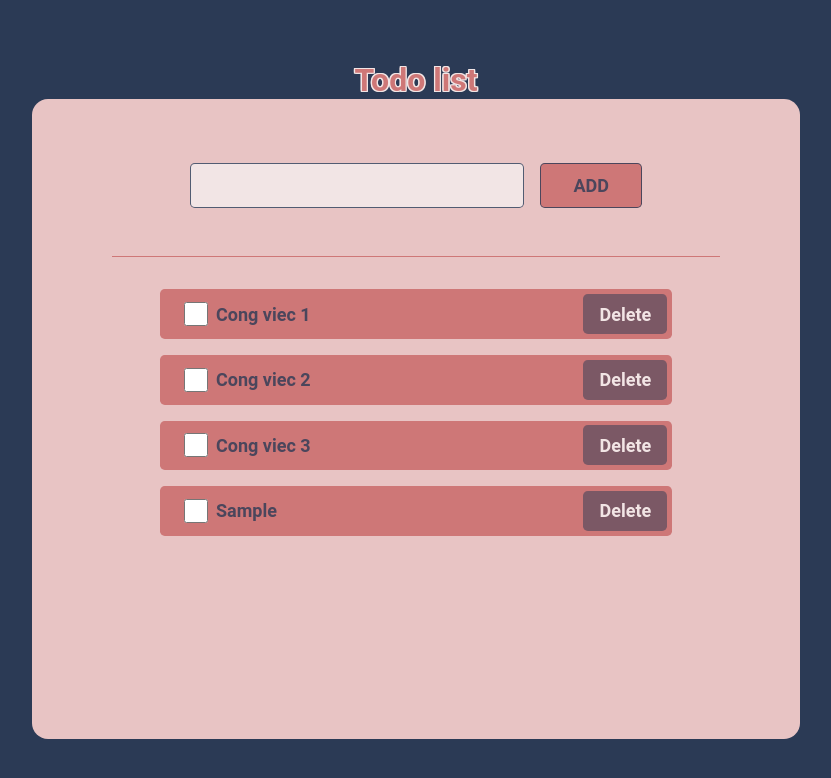
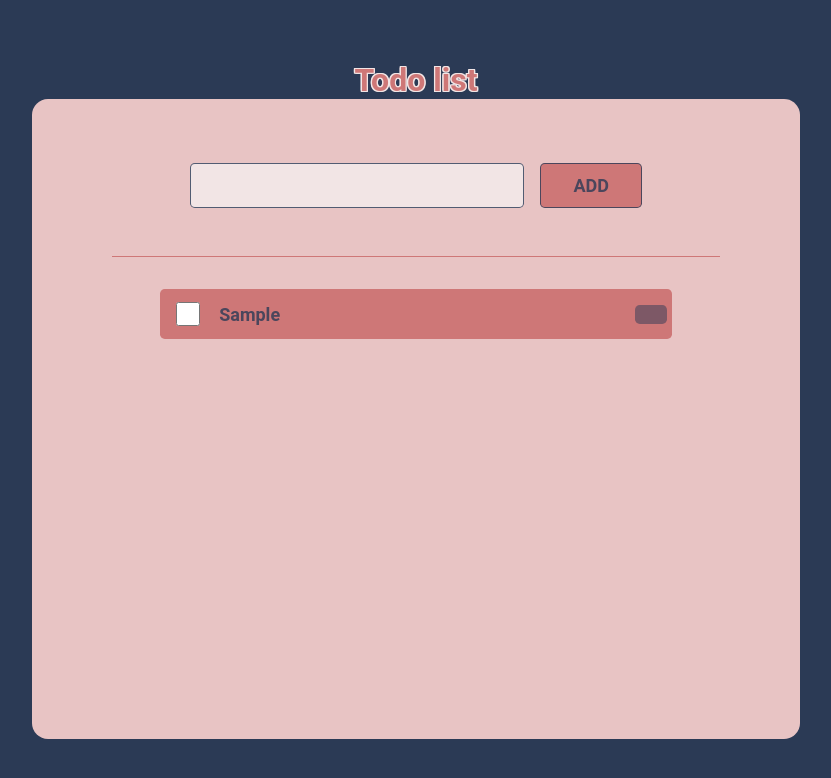
Before and after one commit to thanghn14/React-Todolist, a React (Vite) app: page / in a window 1280 px wide. Both pictures are taken after typing "Sample" into the empty fields and a click on the button "ADD". Shown: the top 778 px of the page, without its empty margins (224-1055 px from the left). Built offline with nearby package versions, Linux system fonts and the light colour scheme.

Commit message:
Changes to be committed: 	modified:   src/assets/css/AddTodo.css 	modified:   src/assets/css/ListTodo.css 	modified:   src/components/ListTodo.jsx 	modified:   src/components/Todo.jsx

```diff
--- a/src/assets/css/AddTodo.css
+++ b/src/assets/css/AddTodo.css
@@ -29,3 +29,8 @@
   outline: none;
   cursor: pointer;
 }
+
+.buttonStyle:hover {
+  opacity: .9;
+  transition: .2s ease-in-out;
+}
--- a/src/assets/css/ListTodo.css
+++ b/src/assets/css/ListTodo.css
@@ -1,7 +1,7 @@
 .todo {
   width: 100%;
   background: #CE7777;
-  padding: .8rem 1.5rem;
+  padding: .8rem 1rem;
   margin-bottom: 1rem;
   border-radius: .3rem;
   font-size: 18px;
@@ -9,7 +9,7 @@
   color: rgba(43, 58, 85, .8);
   display: flex;
   align-items: center;
-  gap: .5rem;
+  gap: 1.2rem;
   position: relative;
 }
 
--- a/src/components/ListTodo.jsx
+++ b/src/components/ListTodo.jsx
@@ -24,8 +24,19 @@ const ListTodo = (props) => {
       >
         {todo.name}
       </p>
-      <a className="deleteStyle" onClick={() => deleteTodo(todo.id)}>
-        Delete
+      <a
+        className="deleteStyle"
+        onClick={() => {
+          if (check) {
+            deleteTodo(todo.id);
+          }
+        }}
+        style={{
+          cursor: check ? "pointer" : "not-allowed",
+          background: !check && "rgba(43, 58, 85, .5)",
+        }}
+      >
+        { check && `Delete` }
       </a>
     </div>
   );
--- a/src/components/Todo.jsx
+++ b/src/components/Todo.jsx
@@ -1,47 +1,46 @@
-import React, { useState } from "react";
+import React, { useEffect, useState } from "react";
 import "../assets/css/Todo.css";
 import AddTodo from "./AddTodo";
 import ListTodo from "./ListTodo";
 import { v4 } from "uuid";
 
+const TODO_STORAGE_KEY = "todo_torage"
+
 const Todo = () => {
-  const [todoList, setTodoList] = useState([
-    {
-      id: v4(),
-      name: "Cong viec 1",
-      checked: false,
-    },
-    {
-      id: v4(),
-      name: "Cong viec 2",
-      checked: false,
-    },
-    {
-      id: v4(),
-      name: "Cong viec 3",
-      checked: false,
-    },
-  ]);
+  const [listTodo, setListTodo] = useState([]);
   const [newTodo, setNewTodo] = useState("");
+
+  useEffect(()=>{
+    const getValue = localStorage.getItem(TODO_STORAGE_KEY);
+    if(getValue) {
+      setListTodo(JSON.parse(getValue));
+    }
+  }, [])
+
+  useEffect(()=>{
+    if(listTodo.length !== 0) {
+      localStorage.setItem(TODO_STORAGE_KEY, JSON.stringify(listTodo));
+    }
+  }, [listTodo])
 
   const addTodo = () => {
     if (newTodo.length > 0) {
       const newItem = [
-        ...todoList,
+        ...listTodo,
         {
           id: v4(),
           name: `${newTodo}`,
           checked: false,
         },
       ];
-      setTodoList(newItem);
+      setListTodo(newItem);
       setNewTodo("");
     }
   };
 
   const deleteTodo = (id) => {
-    const newTodo = todoList.filter(todo => todo.id !== id)
-    setTodoList(newTodo);
+    const newList = listTodo.filter((todo) => todo.id !== id);
+    setListTodo(newList);
   };
 
   return (
@@ -50,7 +49,7 @@ const Todo = () => {
       <div className="boxStyle">
         <AddTodo newTodo={newTodo} setNewTodo={setNewTodo} addTodo={addTodo} />
         <div className="listTodoStyle">
-          {todoList.map((todo) => {
+          {listTodo.map((todo) => {
             return (
               <ListTodo key={todo.id} todo={todo} deleteTodo={deleteTodo} />
             );
```
